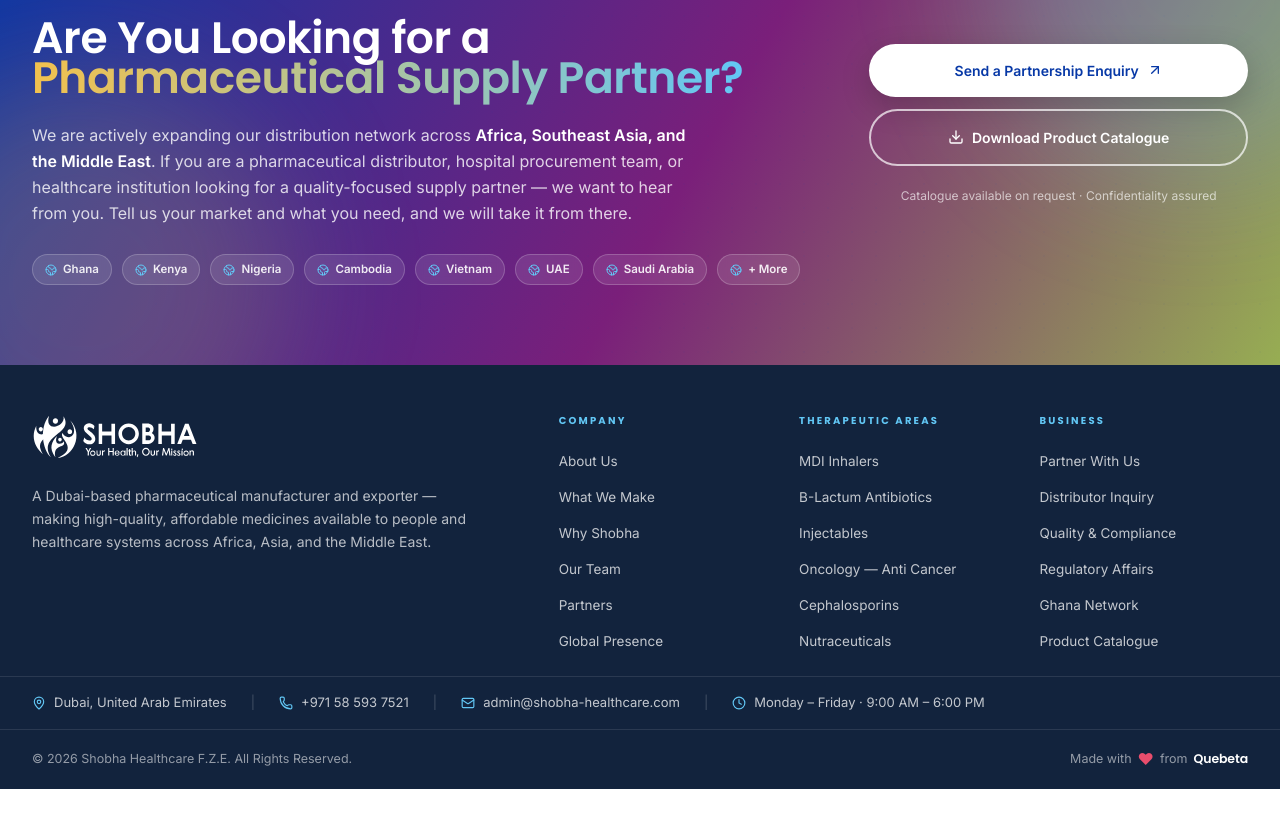
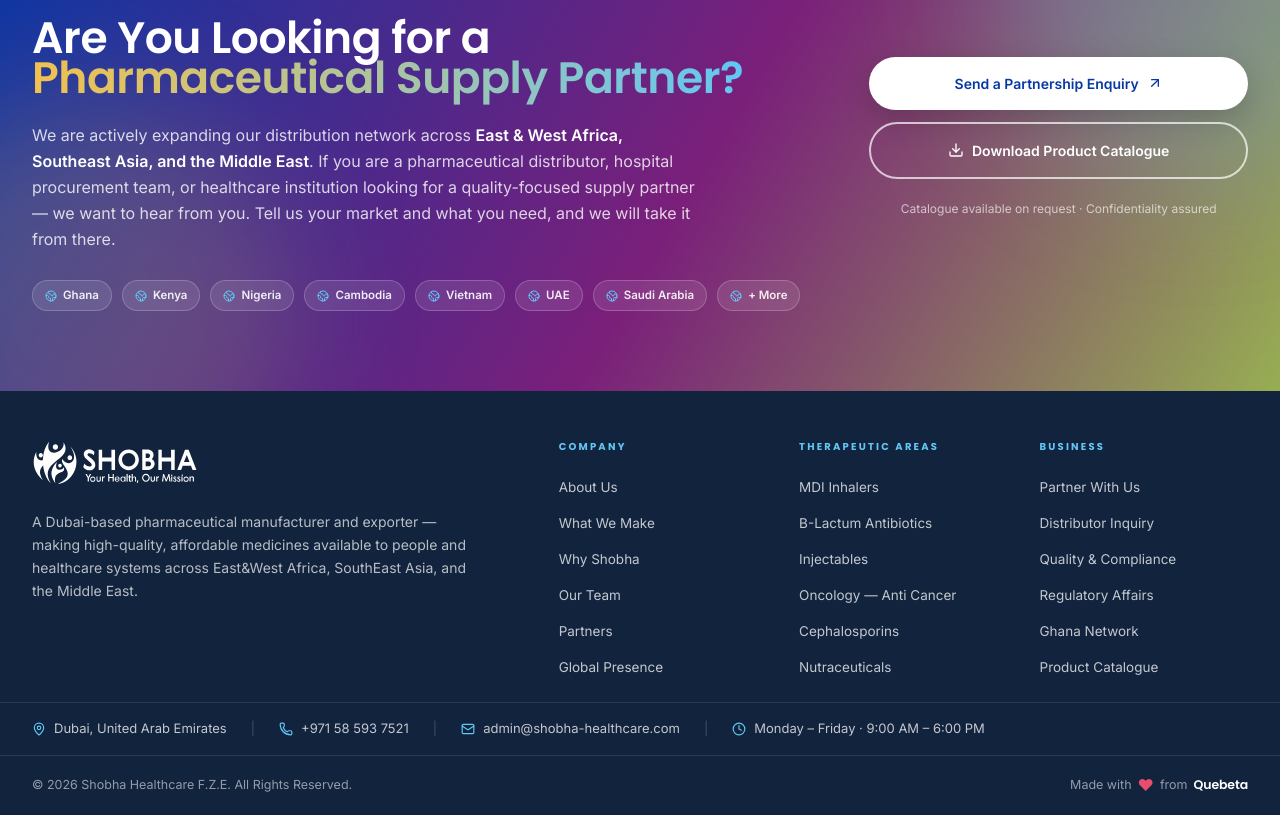
Before and after one commit to Quebeta-Technologies/subratgitshobha, a React (Create React App) app in the folder SHOBHAWEBSITE-update-main/frontend/: page /contact in a window 1280 px wide. Shown: the part 2200-3015 px from the top of the page. Before the commit the page ends 2989 px from the top, so only its background shows below. Built offline with nearby package versions, Linux system fonts and the light colour scheme.

Commit message:
ADD CHANGE

```diff
--- a/SHOBHAWEBSITE-update-main/frontend/src/components/site/Footer.jsx
+++ b/SHOBHAWEBSITE-update-main/frontend/src/components/site/Footer.jsx
@@ -52,7 +52,7 @@ export default function Footer() {
           <p className="mt-6 text-white/70 text-[14px] leading-relaxed max-w-md">
             A Dubai-based pharmaceutical manufacturer and exporter — making
             high-quality, affordable medicines available to people and
-            healthcare systems across Africa, Asia, and the Middle East.
+            healthcare systems across East&West Africa, SouthEast Asia, and the Middle East.
           </p>
         </div>
 
--- a/SHOBHAWEBSITE-update-main/frontend/src/components/site/contact/ContactPartnerCTA.jsx
+++ b/SHOBHAWEBSITE-update-main/frontend/src/components/site/contact/ContactPartnerCTA.jsx
@@ -42,7 +42,7 @@ export default function ContactPartnerCTA() {
             <p className="mt-6 text-white/80 text-[15px] md:text-[16px] max-w-2xl leading-relaxed">
               We are actively expanding our distribution network across{" "}
               <span className="text-white font-semibold">
-                Africa, Southeast Asia, and the Middle East
+                East & West Africa, Southeast Asia, and the Middle East
               </span>
               . If you are a pharmaceutical distributor, hospital procurement
               team, or healthcare institution looking for a quality-focused
--- a/SHOBHAWEBSITE-update-main/frontend/src/components/site/pharma/PharmaIntro.jsx
+++ b/SHOBHAWEBSITE-update-main/frontend/src/components/site/pharma/PharmaIntro.jsx
@@ -20,7 +20,7 @@ const stats = [
     icon: FlaskConical,
     color: "#9DCD4A",
     bg: "rgba(157,205,74,0.15)",
-    value: "44+",
+    value: "39+",
     label: "Products in Portfolio",
   },
   {
```
